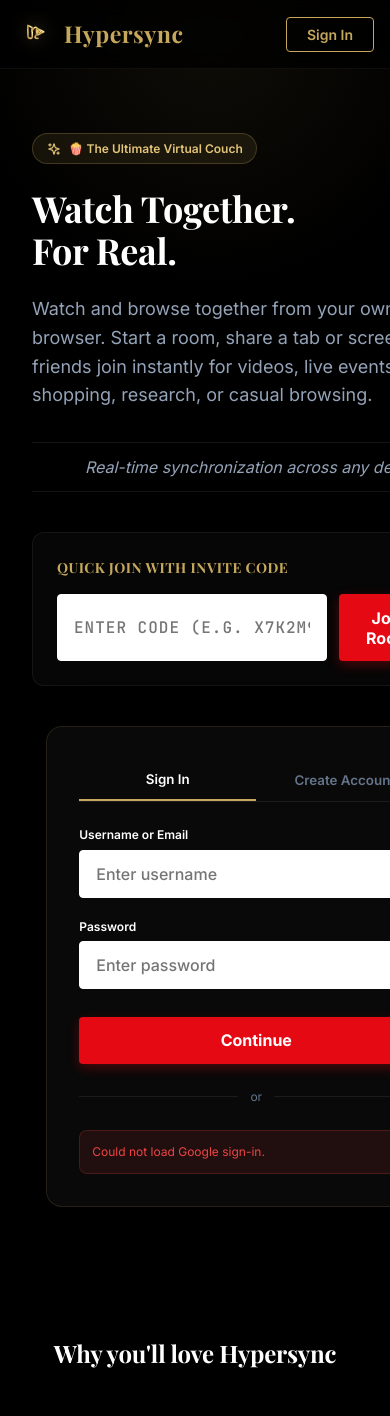
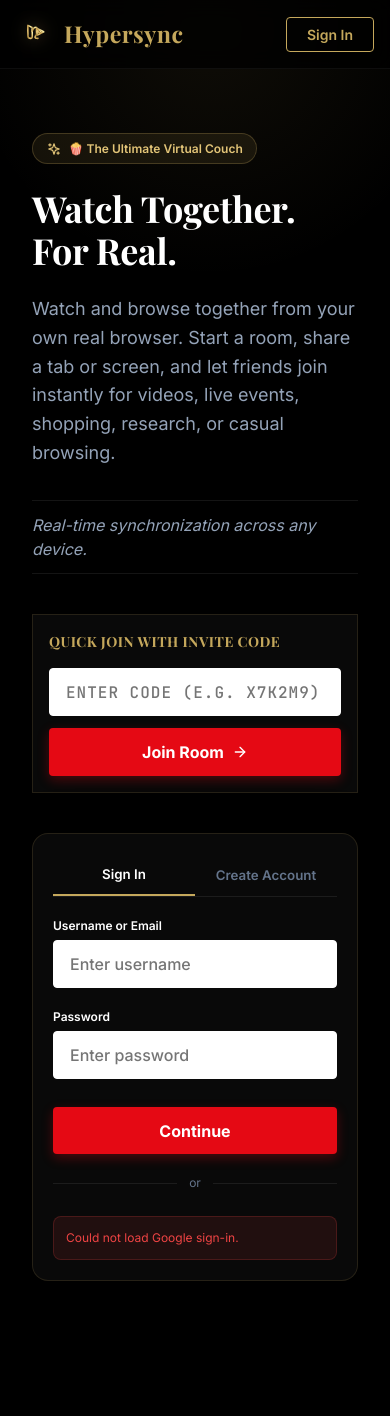
Before and after one commit to mohammedsuhail0/seamless, a React (Vite) app in the folder packages/viewer/: page / in a window 390 px wide. Shown: the top 1416 px of the page. Built offline with nearby package versions, Linux system fonts and the light colour scheme; no server answers; a web font is replaced by a local one.

Commit message:
style: make quick join form stack on mobile and optimize form margins

```diff
--- a/packages/viewer/src/index.css
+++ b/packages/viewer/src/index.css
@@ -1178,9 +1178,52 @@
   margin-top: 0.25rem !important;
 }
 
+.quick-join-card {
+  padding: 1.5rem !important;
+  margin-top: 0.5rem !important;
+  display: flex !important;
+  flex-direction: column !important;
+  gap: 1rem !important;
+  background: rgba(12, 12, 12, 0.75) !important;
+  border: 1px solid rgba(197, 168, 92, 0.15) !important;
+}
+
+.quick-join-form {
+  display: flex !important;
+  gap: 0.75rem !important;
+}
+
+.auth-form-card {
+  width: 100% !important;
+  max-width: 420px !important;
+  border-radius: var(--radius-xl) !important;
+  padding: 2rem !important;
+  display: flex !important;
+  flex-direction: column !important;
+  gap: 1.5rem !important;
+  box-shadow: var(--shadow-lg) !important;
+}
+
 @media (max-width: 480px) {
   .dashboard-form-grid {
     grid-template-columns: 1fr !important;
     gap: 1.25rem !important;
   }
+  .quick-join-card {
+    padding: 1rem !important;
+  }
+  .quick-join-form {
+    flex-direction: column !important;
+  }
+  .auth-form-card {
+    padding: 1.25rem !important;
+    gap: 1.25rem !important;
+  }
+  .dashboard-page-root .gold-form-card {
+    padding: 1.25rem !important;
+  }
+  .dashboard-page-root .lobby-card {
+    padding: 1rem !important;
+    gap: 1rem !important;
+  }
 }
--- a/packages/viewer/src/pages/Landing.tsx
+++ b/packages/viewer/src/pages/Landing.tsx
@@ -251,9 +251,9 @@
           </div>
 
           {/* Quick Join Segment */}
-          <div className="glass-card" style={{ padding: '1.5rem', marginTop: '0.5rem', display: 'flex', flexDirection: 'column', gap: '1rem', background: 'rgba(12, 12, 12, 0.75)', border: '1px solid rgba(197, 168, 92, 0.15)' }}>
+          <div className="quick-join-card">
             <h3 style={{ fontSize: 'var(--text-sm)', fontWeight: 700, color: '#c5a85c', textTransform: 'uppercase', letterSpacing: '0.5px' }}>Quick Join with invite code</h3>
-            <form onSubmit={handleQuickJoin} style={{ display: 'flex', gap: '0.75rem' }}>
+            <form onSubmit={handleQuickJoin} className="quick-join-form">
               <input
                 type="text"
                 placeholder="ENTER CODE (e.g. X7K2M9)"
@@ -278,7 +278,7 @@
               <button className="btn btn-netflix" onClick={() => onNavigate('dashboard')} style={{ padding: '0.8rem', width: '100%' }}>Go to Dashboard <ArrowRight size={18} /></button>
             </div>
           ) : (
-            <div id="auth-form-card" className="glass" style={{ width: '100%', maxWidth: '420px', borderRadius: 'var(--radius-xl)', padding: '2rem', display: 'flex', flexDirection: 'column', gap: '1.5rem', boxShadow: 'var(--shadow-lg)' }}>
+            <div id="auth-form-card" className="glass auth-form-card">
               {tempGoogleSession && (
                 <div style={{ background: 'rgba(229, 9, 20, 0.1)', border: '1px solid rgba(229, 9, 20, 0.25)', borderRadius: 'var(--radius-lg)', padding: '1rem', display: 'flex', flexDirection: 'column', gap: '0.4rem' }}>
                   <div style={{ display: 'flex', alignItems: 'center', gap: '0.5rem', fontWeight: 800, color: '#ffffff' }}>
```
